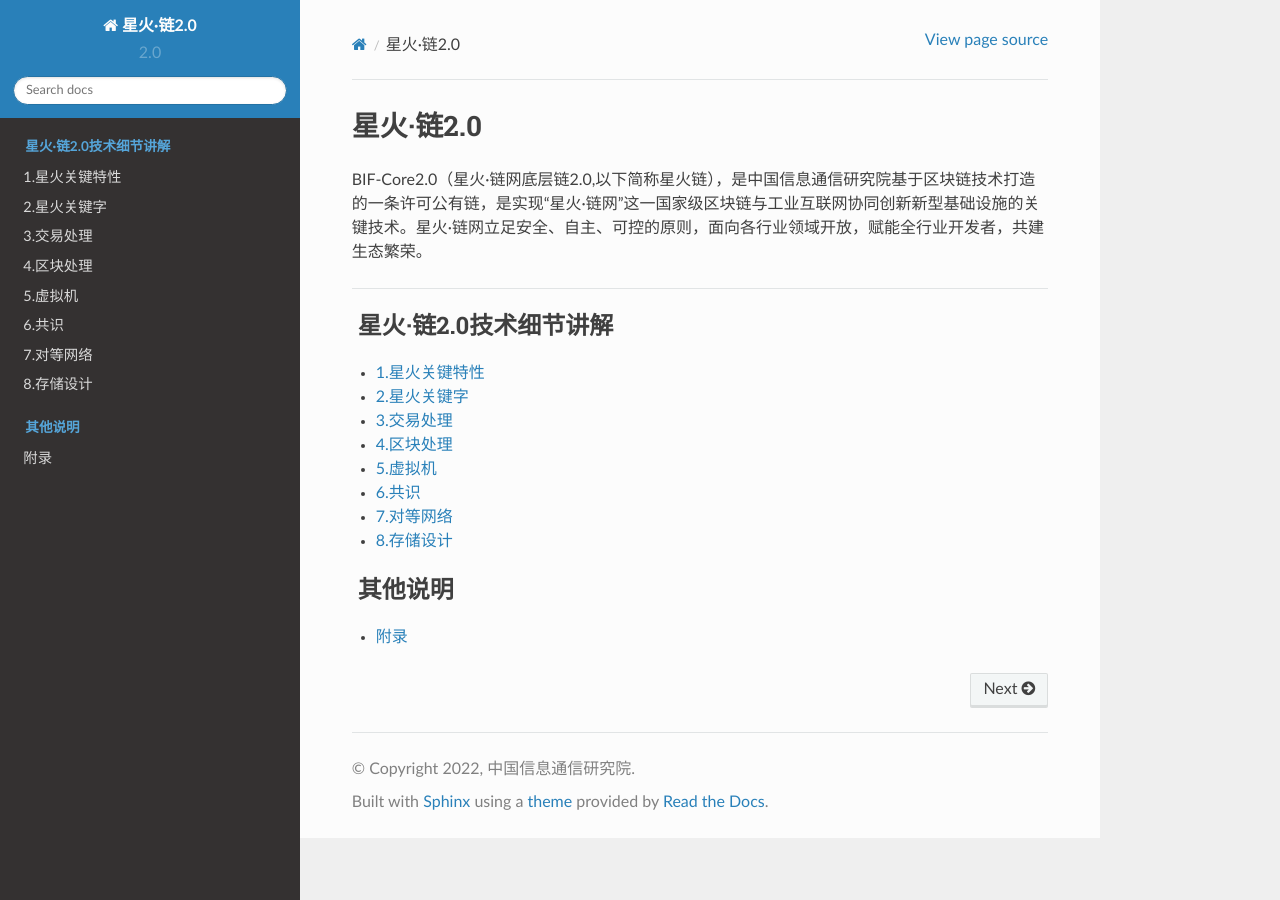
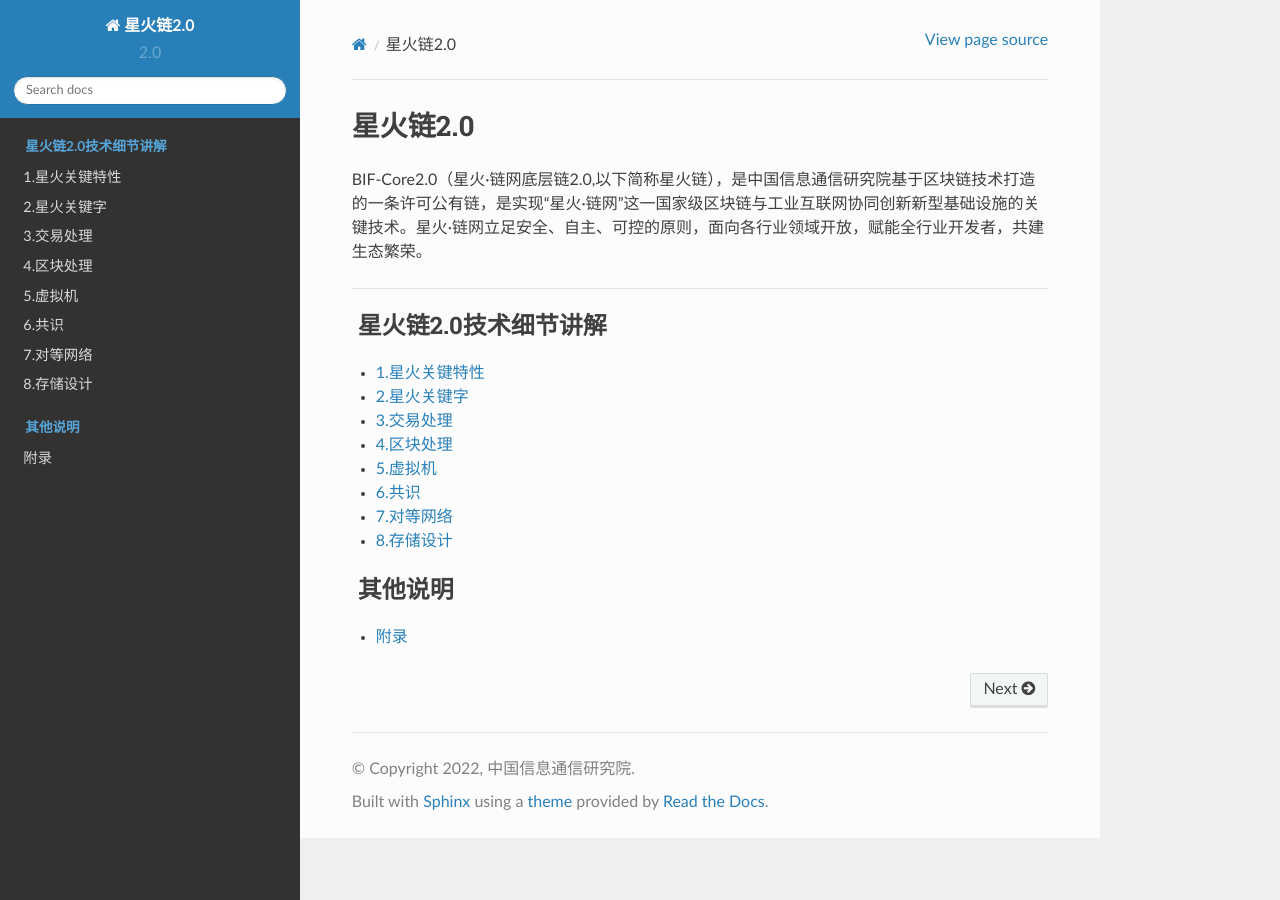
Before and after one commit to caict-4iot-dev/bif-core2.0-doc, a Sphinx documentation site: the page built from docs/source/index.rst, in a window 1280 px wide. Built offline with Sphinx 7.4.7 and the Read the Docs theme 2.0.0, drawn with Linux system fonts in a browser that asks for light colours.

Commit message:
add bif-core 2.0

```diff
--- a/docs/source/conf.py
+++ b/docs/source/conf.py
@@ -2,7 +2,7 @@
 
 # -- Project information
 
-project = '星火·链2.0'
+project = '星火链2.0'
 copyright = '2022, 中国信息通信研究院'
 author = '中国信息通信研究院'
 
--- a/docs/source/index.rst
+++ b/docs/source/index.rst
@@ -1,4 +1,4 @@
-星火·链2.0
+星火链2.0
 ===================================
 
 BIF-Core2.0（星火·链网底层链2.0,以下简称星火链），是中国信息通信研究院基于区块链技术打造的一条许可公有链，是实现“星火·链网”这一国家级区块链与工业互联网协同创新新型基础设施的关键技术。星火·链网立足安全、自主、可控的原则，面向各行业领域开放，赋能全行业开发者，共建生态繁荣。
@@ -8,7 +8,7 @@
 
 .. toctree::
    :maxdepth: 1
-   :caption:  星火·链2.0技术细节讲解
+   :caption:  星火链2.0技术细节讲解
    :glob:
 
    bifcore/key1
```
